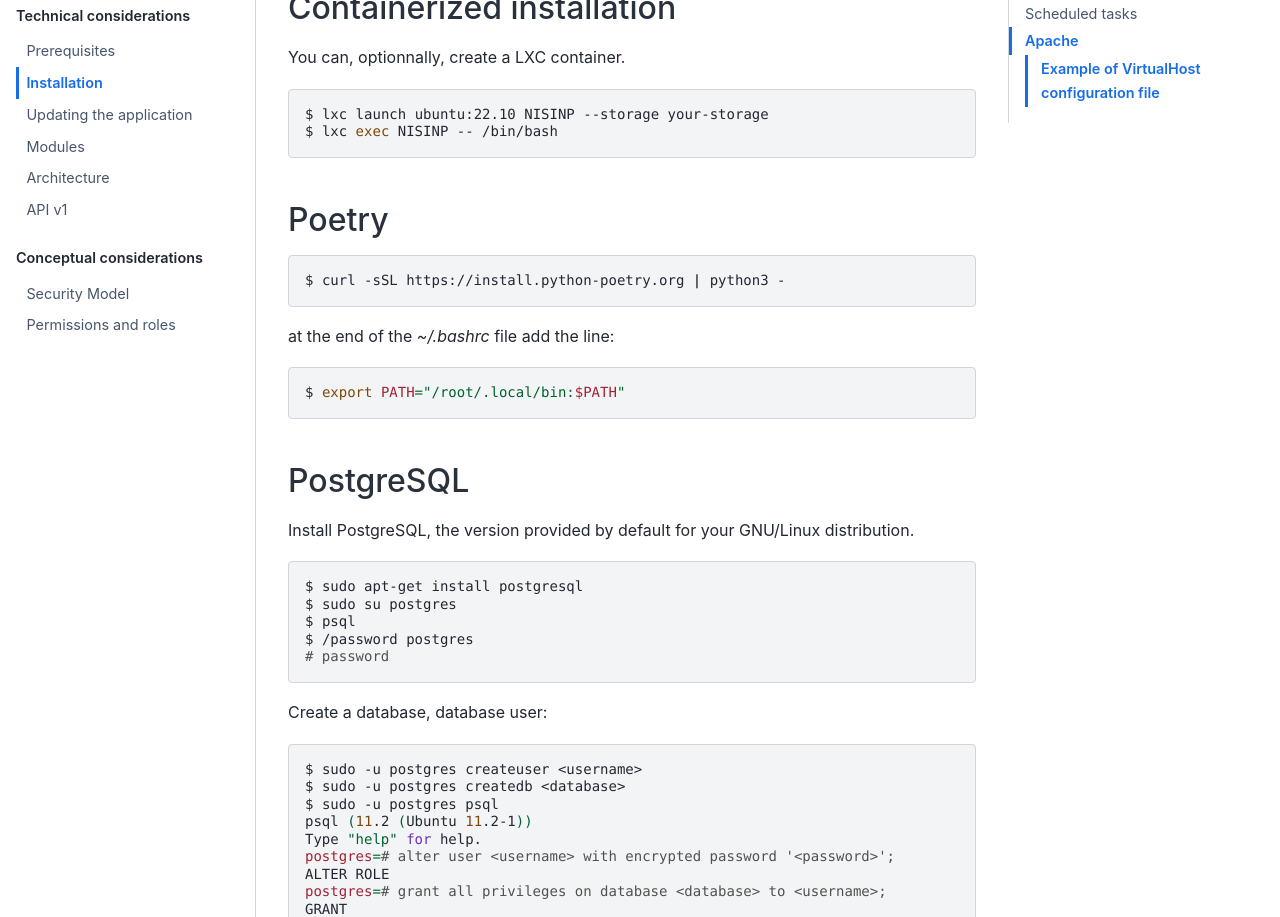
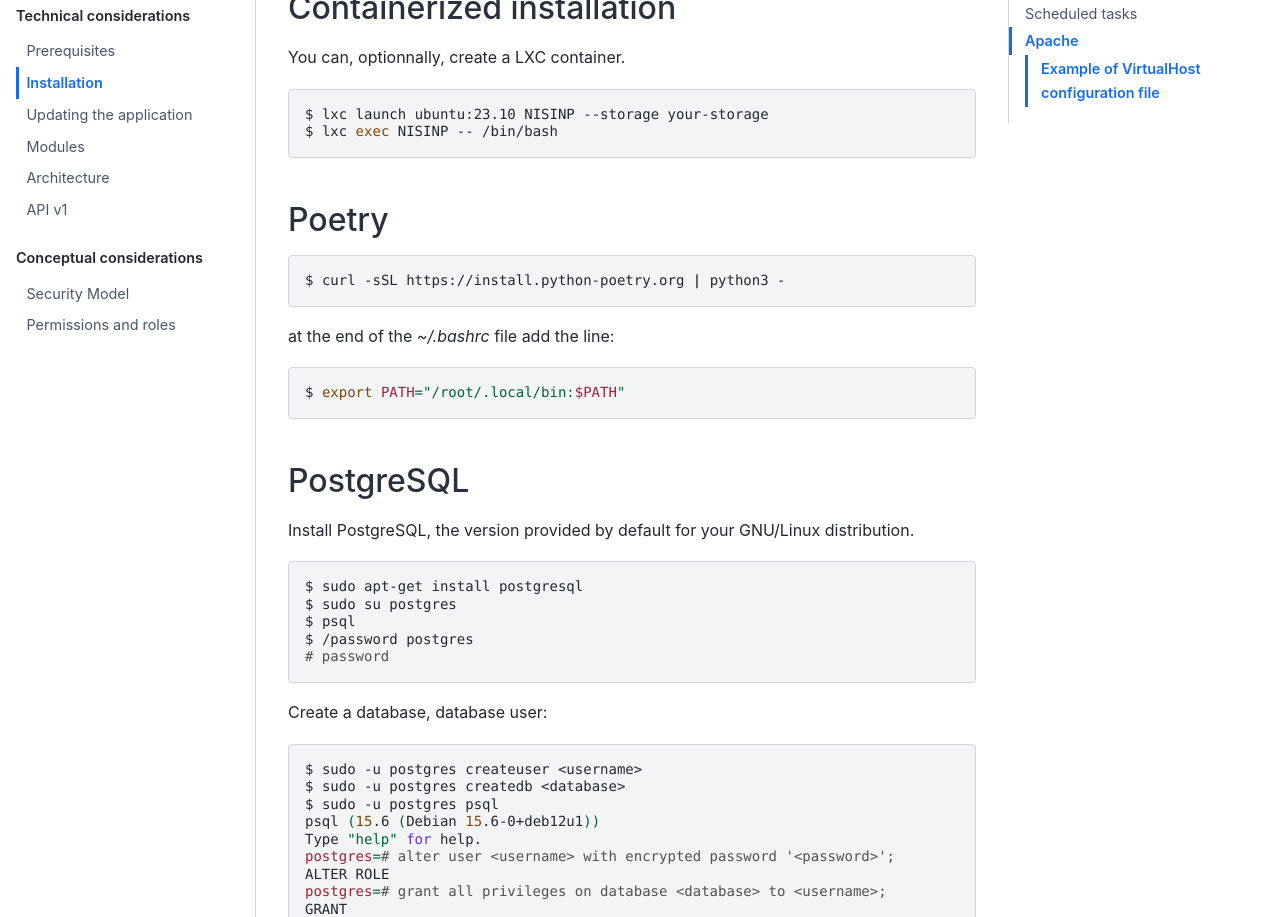
Before and after one commit to informed-governance-project/NISINP, a Sphinx documentation site: the page built from docs/installation.rst, in a window 1280 px wide and 1400 px high. Shown: the part 215-1132 px from the top of the window. Built offline with Sphinx 7.4.7 and the Sphinx Book theme 1.1.4, drawn with Linux system fonts in a browser that asks for light colours.

Commit message:
chg: [documentation] !Minor change.

```diff
--- a/docs/installation.rst
+++ b/docs/installation.rst
@@ -10,7 +10,7 @@ You can, optionnally, create a LXC container.
 
 .. code-block:: bash
 
-    $ lxc launch ubuntu:22.10 NISINP --storage your-storage
+    $ lxc launch ubuntu:23.10 NISINP --storage your-storage
     $ lxc exec NISINP -- /bin/bash
 
 
@@ -51,7 +51,7 @@ Create a database, database user:
     $ sudo -u postgres createuser <username>
     $ sudo -u postgres createdb <database>
     $ sudo -u postgres psql
-    psql (11.2 (Ubuntu 11.2-1))
+    psql (15.6 (Debian 15.6-0+deb12u1))
     Type "help" for help.
     postgres=# alter user <username> with encrypted password '<password>';
     ALTER ROLE
```
